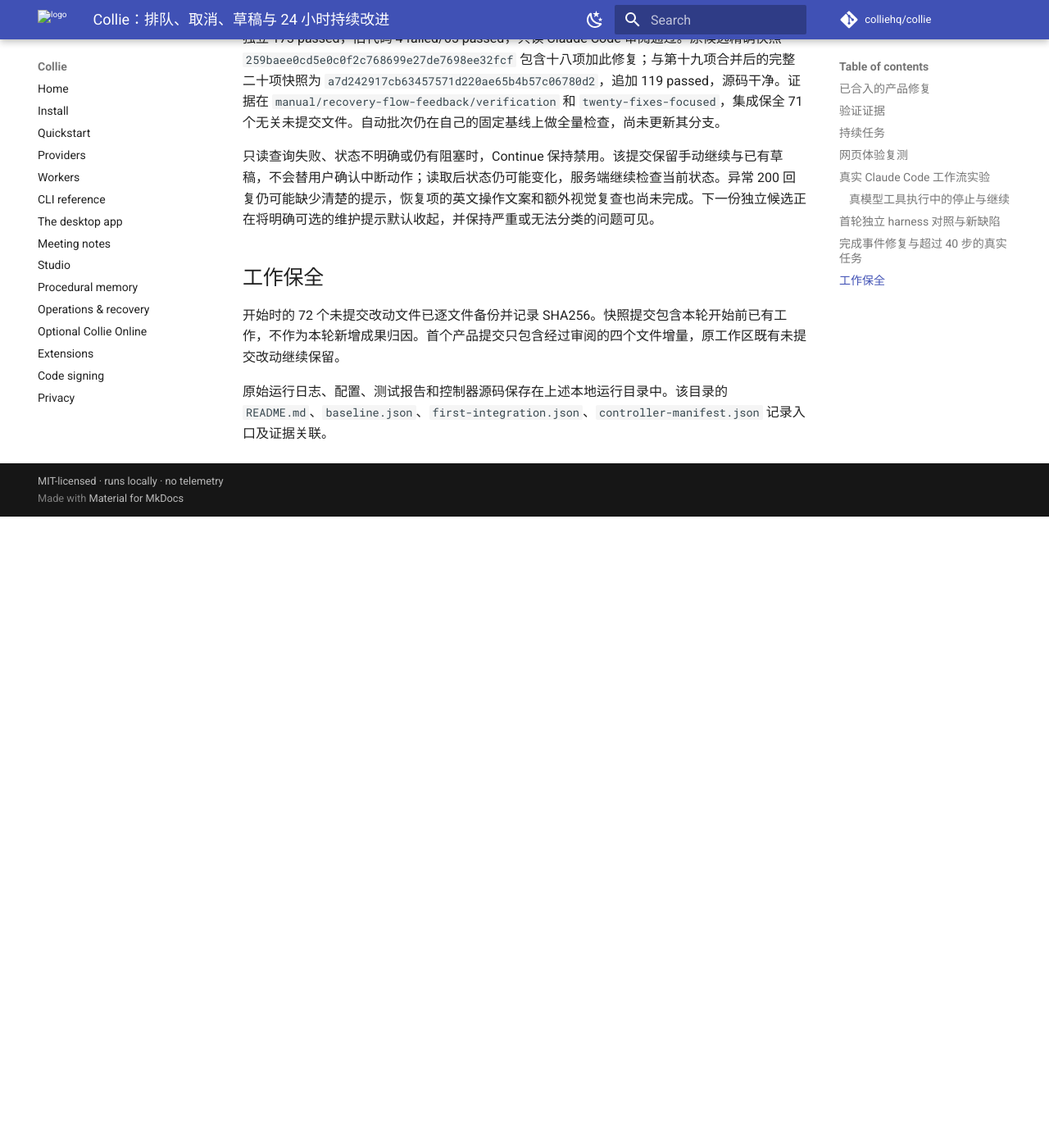
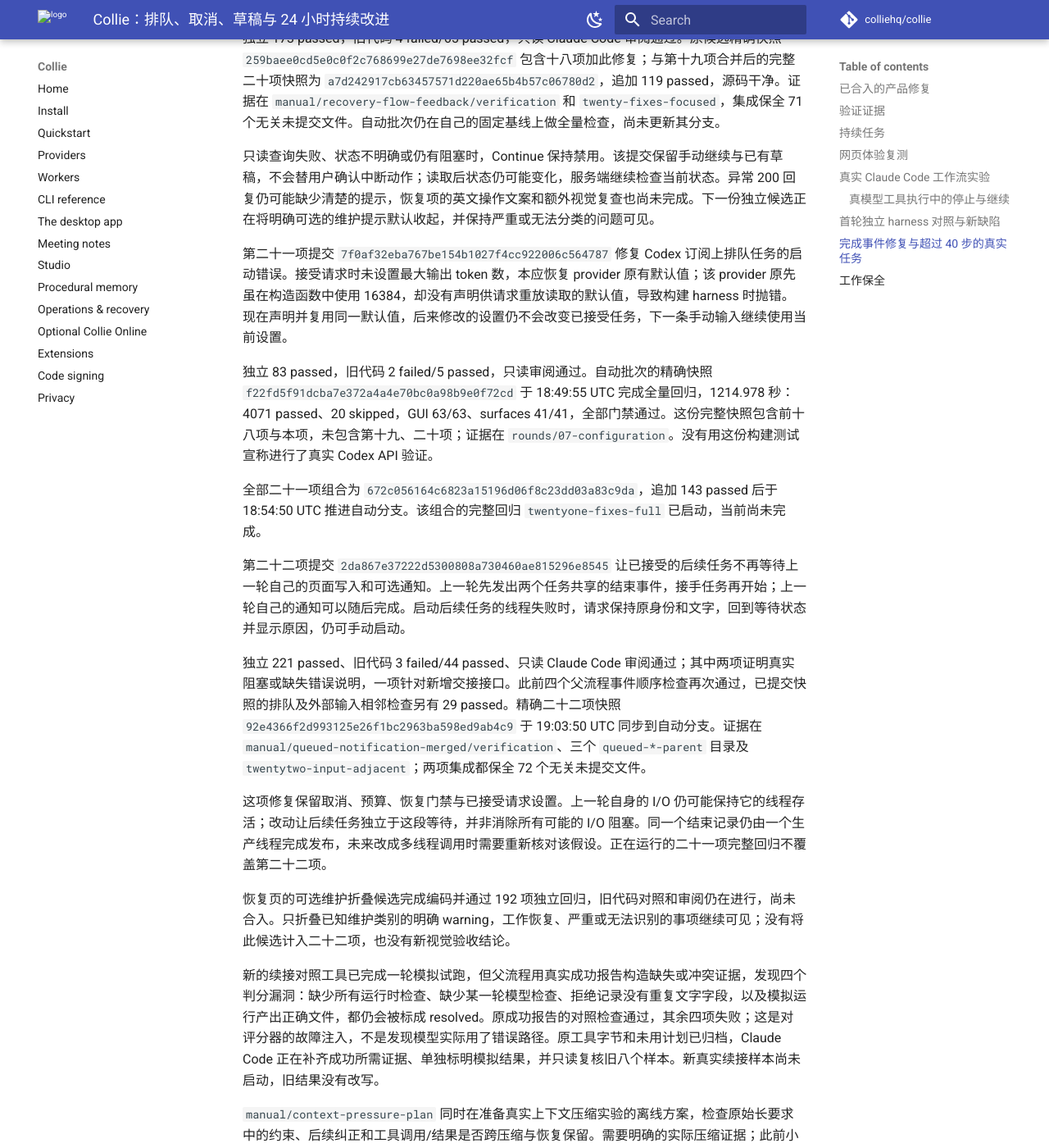
Before and after one commit to colliehq/collie, an MkDocs documentation site: the page built from docs/product-evolution-2026-09-13.md, in a window 1280 px wide and 1400 px high, scrolled down 12446 px. Shown: the whole window at 82% size. Built offline with MkDocs 1.6.1 and Material for MkDocs 9.7.7, drawn with Linux system fonts in a browser that asks for light colours; comment, search, counter and statistics services are not loaded; before the commit the page ends 13076 px from its top, so only the background shows below that; some of the changed text lies outside the part shown.

Commit message:
docs: record queued-run fixes and stronger experiment validation

```diff
--- a/docs/product-evolution-2026-09-13.md
+++ b/docs/product-evolution-2026-09-13.md
@@ -2,7 +2,7 @@
 
 本轮从 2026-09-13 05:15 PDT 开始，后台任务截止于 2026-09-14 05:15 PDT。
 
-截至 18:46 UTC，二十项产品修复已经独立验证并提交，组合后的 119 项检查通过。真实连续任务实验已完成；新版本续接对照、排队任务与恢复页的可选提示仍在推进。
+截至 19:05 UTC，二十二项产品修复已经独立验证并提交，后台后续批次已同步到这个版本。完成了真实连续任务实验；新续接对照、上下文压缩实验和恢复页的可选提示仍在推进。
 
 ## 已合入的产品修复
 
@@ -197,6 +197,24 @@
 
 只读查询失败、状态不明确或仍有阻塞时，Continue 保持禁用。该提交保留手动继续与已有草稿，不会替用户确认中断动作；读取后状态仍可能变化，服务端继续检查当前状态。异常 200 回复仍可能缺少清楚的提示，恢复项的英文操作文案和额外视觉复查也尚未完成。下一份独立候选正在将明确可选的维护提示默认收起，并保持严重或无法分类的问题可见。
 
+第二十一项提交 `7f0af32eba767be154b1027f4cc922006c564787` 修复 Codex 订阅上排队任务的启动错误。接受请求时未设置最大输出 token 数，本应恢复 provider 原有默认值；该 provider 原先虽在构造函数中使用 16384，却没有声明供请求重放读取的默认值，导致构建 harness 时抛错。现在声明并复用同一默认值，后来修改的设置仍不会改变已接受任务，下一条手动输入继续使用当前设置。
+
+独立 83 passed，旧代码 2 failed/5 passed，只读审阅通过。自动批次的精确快照 `f22fd5f91dcba7e372a4a4e70bc0a98b9e0f72cd` 于 18:49:55 UTC 完成全量回归，1214.978 秒：4071 passed、20 skipped，GUI 63/63、surfaces 41/41，全部门禁通过。这份完整快照包含前十八项与本项，未包含第十九、二十项；证据在 `rounds/07-configuration`。没有用这份构建测试宣称进行了真实 Codex API 验证。
+
+全部二十一项组合为 `672c056164c6823a15196d06f8c23dd03a83c9da`，追加 143 passed 后于 18:54:50 UTC 推进自动分支。该组合的完整回归 `twentyone-fixes-full` 已启动，当前尚未完成。
+
+第二十二项提交 `2da867e37222d5300808a730460ae815296e8545` 让已接受的后续任务不再等待上一轮自己的页面写入和可选通知。上一轮先发出两个任务共享的结束事件，接手任务再开始；上一轮自己的通知可以随后完成。启动后续任务的线程失败时，请求保持原身份和文字，回到等待状态并显示原因，仍可手动启动。
+
+独立 221 passed、旧代码 3 failed/44 passed、只读 Claude Code 审阅通过；其中两项证明真实阻塞或缺失错误说明，一项针对新增交接接口。此前四个父流程事件顺序检查再次通过，已提交快照的排队及外部输入相邻检查另有 29 passed。精确二十二项快照 `92e4366f2d993125e26f1bc2963ba598ed9ab4c9` 于 19:03:50 UTC 同步到自动分支。证据在 `manual/queued-notification-merged/verification`、三个 `queued-*-parent` 目录及 `twentytwo-input-adjacent`；两项集成都保全 72 个无关未提交文件。
+
+这项修复保留取消、预算、恢复门禁与已接受请求设置。上一轮自身的 I/O 仍可能保持它的线程存活；改动让后续任务独立于这段等待，并非消除所有可能的 I/O 阻塞。同一个结束记录仍由一个生产线程完成发布，未来改成多线程调用时需要重新核对该假设。正在运行的二十一项完整回归不覆盖第二十二项。
+
+恢复页的可选维护折叠候选完成编码并通过 192 项独立回归，旧代码对照和审阅仍在进行，尚未合入。只折叠已知维护类别的明确 warning，工作恢复、严重或无法识别的事项继续可见；没有将此候选计入二十二项，也没有新视觉验收结论。
+
+新的续接对照工具已完成一轮模拟试跑，但父流程用真实成功报告构造缺失或冲突证据，发现四个判分漏洞：缺少所有运行时检查、缺少某一轮模型检查、拒绝记录没有重复文字字段，以及模拟运行产出正确文件，都仍会被标成 resolved。原成功报告的对照检查通过，其余四项失败；这是对评分器的故障注入，不是发现模型实际用了错误路径。原工具字节和未用计划已归档，Claude Code 正在补齐成功所需证据、单独标明模拟结果，并只读复核旧八个样本。新真实续接样本尚未启动，旧结果没有改写。
+
+`manual/context-pressure-plan` 同时在准备真实上下文压缩实验的离线方案，检查原始长要求中的约束、后续纠正和工具调用/结果是否跨压缩与恢复保留。需要明确的实际压缩证据；此前小型多文件任务和 49 工具步骤均不代替这一验证。
+
 ## 工作保全
 
 开始时的 72 个未提交改动文件已逐文件备份并记录 SHA256。快照提交包含本轮开始前已有工作，不作为本轮新增成果归因。首个产品提交只包含经过审阅的四个文件增量，原工作区既有未提交改动继续保留。
```
